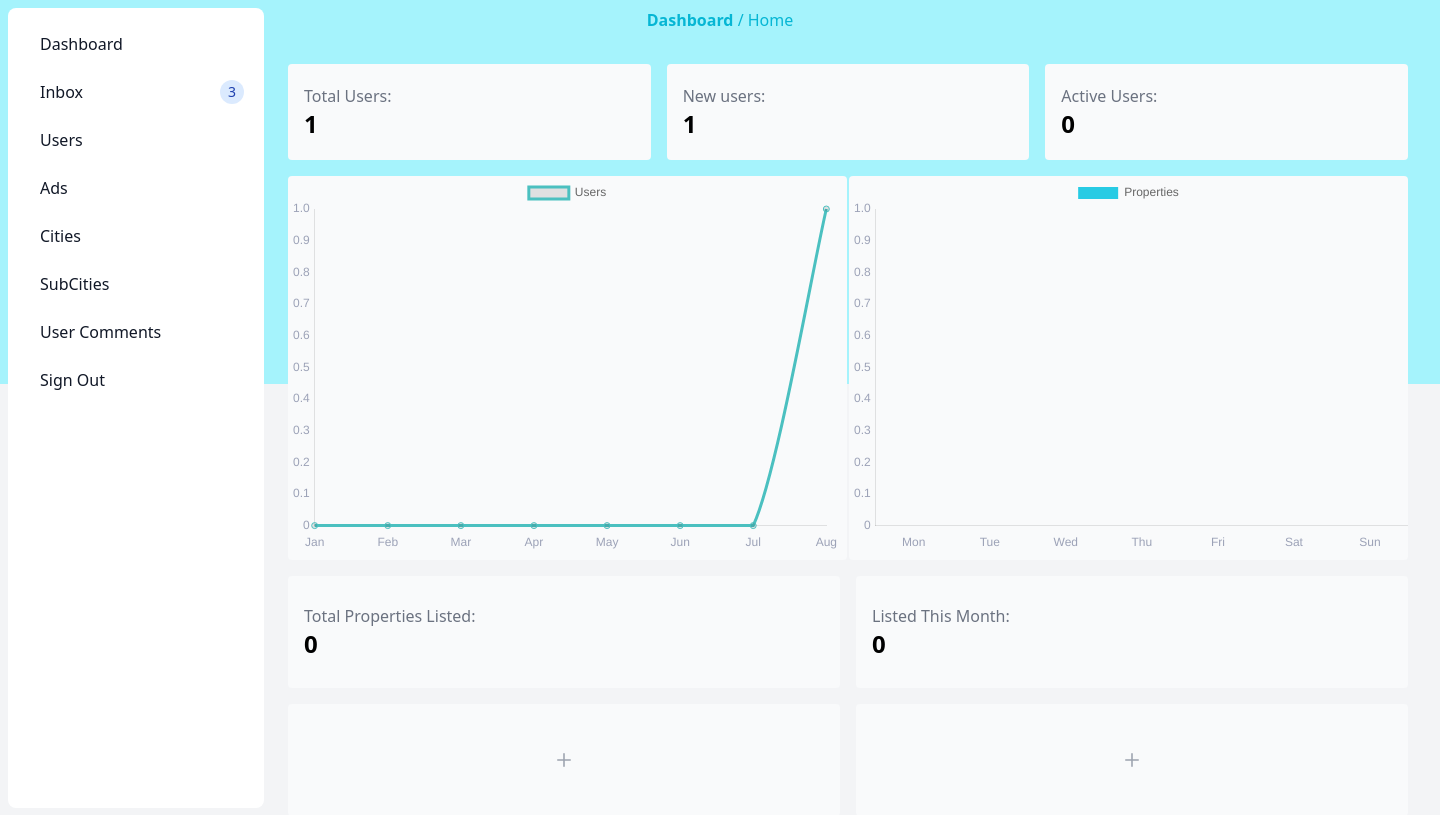
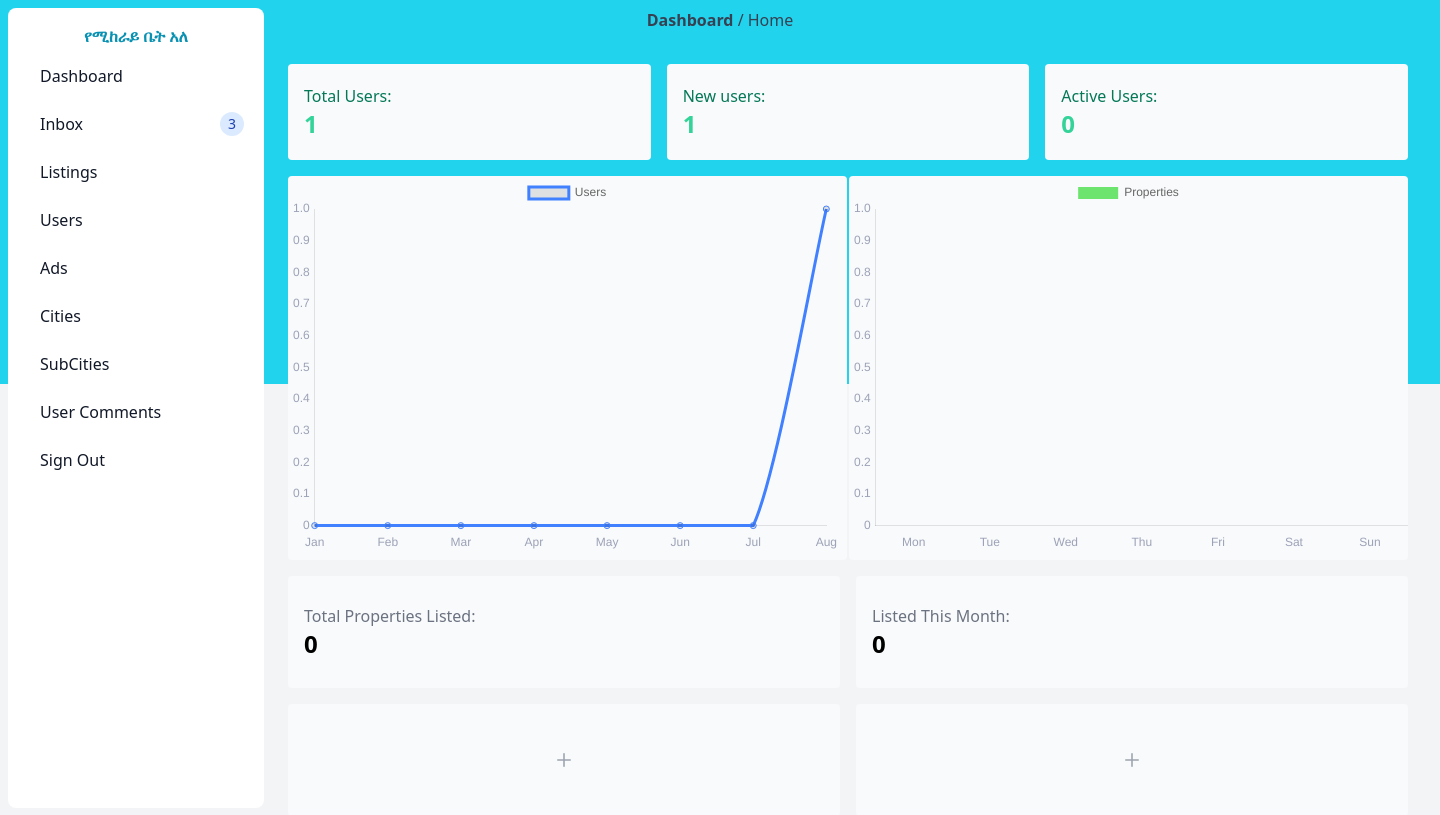
Before and after one commit to natnael0024/rental_house_marketplace, a Django app: page /admin-panel/ in a window 1440 px wide. Shown: the top 815 px of the page. Run offline with Django 5.2, Linux system fonts and the light colour scheme; the visitor is signed in with stand-in values (Sample User, id 1); data comes from the database, SQL or seed files in the repository; data that the repository does not hold is empty; style sheets or scripts are compiled from the project's sources; parts of the project's set-up code (start-up, migrations or seed data) failed here and were passed over; some libraries are stand-ins or nearby versions.

Commit message:
listing management added

```diff
--- a/admindashboard/urls.py
+++ b/admindashboard/urls.py
@@ -6,6 +6,8 @@ urlpatterns = [
     path('',  views.dashboard,  name='admin-dashboard' ),
     path('users',  views.get_users,  name='admin-users' ),
     path('users/<int:id>/action',  views.ban_unban_user,  name='admin-action'),
+    path('listings',  views.get_listings,  name='admin-listings'),
+    path('listings/<int:id>',  views.set_listing_status,  name='admin-listing-status'),
     path('ads',  views.create_add,  name='admin-ads'),
     path('ads/<int:id>',  views.set_ad_status,  name='admin-ads-status'),
     path('cities/add',  views.add_city,  name='admin-add-city'),
--- a/admindashboard/views.py
+++ b/admindashboard/views.py
@@ -88,10 +88,32 @@ def dashboard(request):
     return render(request,'admin/pages/dashboard.html', context)
 
 @staff_member_required
+def get_listings(request):
+    listings = Listing.objects.all().order_by('-created_at')
+
+    paginator = Paginator(listings, 10)  # Show 10
+    page_number = request.GET.get('page')
+    page_obj = paginator.get_page(page_number)
+    context = {
+        'listings':page_obj,
+        'page_obj': page_obj ,
+    }
+    return render(request,'admin/pages/listings.html', context)
+
+@staff_member_required
+def set_listing_status(request, id):
+    listing = Listing.objects.filter(id=id).first()
+    if listing:
+        listing.admin_status = not listing.admin_status
+        listing.save()
+
+    return redirect('admin-listings')
+
+@staff_member_required
 def get_users(request):
     users = CustomUser.objects.all().order_by('-created_at')
 
-    paginator = Paginator(users, 4)  # Show 10 orders per page
+    paginator = Paginator(users, 4)  # Show 10  per page
     page_number = request.GET.get('page')
     page_obj = paginator.get_page(page_number)
     context = {
--- a/listing/models.py
+++ b/listing/models.py
@@ -33,6 +33,7 @@ class Listing(models.Model):
     phone_number1 = models.CharField(max_length=20)
     phone_number2 = models.CharField(max_length=20, null=True, blank=True)
     status = models.BooleanField(default=True)
+    admin_status = models.BooleanField(default=True)
     created_at = models.DateTimeField(auto_now_add=True)
     updated_at = models.DateTimeField(auto_now=True)
 
--- a/listing/views.py
+++ b/listing/views.py
@@ -18,7 +18,7 @@ supabase: Client = create_client(os.environ.get('SUPABASE_URL'), os.environ.get(
 bucket_name = os.environ.get('SUPABASE_BUCKET')
 
 def index(request):
-    base_query = Listing.objects.prefetch_related('medias').all().order_by('-created_at')
+    base_query = Listing.objects.prefetch_related('medias').filter(admin_status=True).order_by('-created_at')
     price = request.GET.get('price')
     city = request.GET.get('city')
     subcity = request.GET.get('subcity')
--- a/templates/admin/base-admin.html
+++ b/templates/admin/base-admin.html
@@ -17,7 +17,8 @@
     <link href="https://cdn.jsdelivr.net/npm/tailwindcss@2.2.16/dist/tailwind.min.css" rel="stylesheet">
 </head>
 <body class="bg-gray-100 mt-2 ">
-   {% block overlay%}{% endblock overlay%}
+   {% comment %} {% block overlay%}{% endblock overlay%} {% endcomment %}
+   <div class=" min-h-96 w-full bg-cyan-400 absolute -z-10 top-0 "></div>
 
    {% if messages %}
     <div class=" absolute top-5 right-2 bg-white rounded p-4 max-w-[7rem]">
@@ -28,7 +29,7 @@
    {%endif%}
 
     <!-- Sidebar -->
-    <div class=" flex justify-between  top-2 left-3 fixed z-50">
+    <div class=" flex justify-between  top-6 left-6 fixed z-50">
       <button id="sidebar-btn">
          <i class="fas fa-bars    "></i>
        </button>
@@ -37,6 +38,9 @@
     <div class=" flex justify-between">
       <aside id="default-sidebar" class="fixed top-2 left-2 rounded-md z-40 w-64 h-screen transition-transform " aria-label="Sidebar">
          <div class="h-full px-3 py-4 overflow-y-auto rounded-lg bg-white">
+            <div class="w-full flex items-center justify-center mb-2 mr-2">
+               <span class=" text-center font-sans font-semibold text-cyan-600">የሚከራይ ቤት አለ</span>
+            </div>
             <ul class="space-y-2 font-medium">
                <li>
                   <a href="{% url 'admin-dashboard' %}" class="flex items-center p-2 text-gray-900 rounded-lg  hover:bg-gray-100  group">
@@ -58,6 +62,12 @@
                      <i class="fa fa-inbox" aria-hidden="true"></i>
                      <span class="flex-1 ms-3 whitespace-nowrap">Inbox</span>
                      <span class="inline-flex items-center justify-center w-3 h-3 p-3 ms-3 text-sm font-medium text-blue-800 bg-blue-100 rounded-full dark:bg-blue-900 dark:text-blue-300">3</span>
+                  </a>
+               </li>
+               <li>
+                  <a href="{% url 'admin-listings' %}" class="flex items-center p-2 text-gray-900 rounded-lg  hover:bg-gray-100  group">
+                     <i class="fa fa-house" aria-hidden="true"></i>
+                     <span class="flex-1 ms-3 whitespace-nowrap">Listings</span>
                   </a>
                </li>
                <li>
@@ -113,7 +123,7 @@
        <!-- Main content -->
       <div class=" z-30 w-full">
         <div class=" text-center">
-           <span class=" font-semibold text-cyan-500">
+           <span class=" font-semibold text-gray-700">
               Dashboard
               <span class=" font-thin ">{%block page_title %}  {%endblock page_title %}</span>
            </span>
--- a/templates/admin/pages/dashboard.html
+++ b/templates/admin/pages/dashboard.html
@@ -12,29 +12,29 @@
       <div class="grid grid-cols-3 gap-4 mb-4">
          <div class="flex items-center p-4 justify-between h-24 rounded bg-gray-50 dark:bg-gray-800">
             <div class=" flex flex-col">
-                <span class=" text-gray-500">Total Users:</span>
-                <h3 class=" text-2xl font-bold">{{total_users}}</h3>
+                <span class=" text-green-700">Total Users:</span>
+                <h3 class=" text-2xl text-green-400 font-bold">{{total_users}}</h3>
             </div>
             <div class="">
-                <i class="fas fa-user-friends"></i>
+                <i class="fas fa-user-friends text-3xl text-green-700"></i>
             </div>
          </div>
          <div class="flex items-center justify-between p-4 h-24 rounded bg-gray-50 dark:bg-gray-800">
             <div class=" flex flex-col">
-                <span class=" text-gray-500">New users:</span>
-                <h3 class=" text-2xl font-bold">{{month_new_users}}</h3>
+                <span class=" text-green-700">New users:</span>
+                <h3 class=" text-2xl text-green-400 font-bold">{{month_new_users}}</h3>
             </div>
             <div class="">
-                <i class="fas fa-user-plus    "></i>
+                <i class="fas fa-user-plus text-3xl text-green-700"></i>
             </div>
          </div>
          <div class="flex items-center justify-between p-4 h-24 rounded bg-gray-50 dark:bg-gray-800">
             <div class=" flex flex-col">
-                <span class=" text-gray-500">Active Users:</span>
-                <h3 class=" text-2xl font-bold">{{active_users}}</h3>
+                <span class=" text-green-700">Active Users:</span>
+                <h3 class=" text-2xl text-green-400 font-bold">{{active_users}}</h3>
             </div>
             <div class="">
-                <i class="fas fa-user-check    "></i>
+                <i class="fas fa-user-check text-green-700 text-3xl "></i>
             </div>
          </div>
       </div>
@@ -136,7 +136,7 @@
                {
                    label: "Users",
                    data: {{ user_data|safe }},
-                   borderColor: 'rgb(75, 192, 192)',
+                   borderColor: '#4180ff',
                    tension: 0.2,
                }
            ]
@@ -190,7 +190,7 @@
                    label: "Properties",
                    data: {{ pr_data|safe }},
                    backgroundColor: [
-                     '#27cbe4',
+                     '#6ce46e',
                    ]
 
                }
--- a/templates/base.html
+++ b/templates/base.html
@@ -119,7 +119,7 @@
             <div class=" flex  items-center gap-3">
                 {%if user.is_authenticated%}
                 <a href="{% url 'conversation_list' %}" class=" hidden sm:block">
-                    <i class="fa fa-envelope" aria-hidden="true"></i>
+                    <i style="color: rgb(74,222,128) " class="fa fa-envelope text-xl" ></i>
                 </a>
                  {%endif%}
                 <a  href="{% url 'listing_create' %}" class=" hidden sm:block  border bg-cyan-600 hover:bg-cyan-600 text-white font-medium py-2 px-4 rounded-md">
@@ -177,7 +177,7 @@
               <div>
                 <form action="{% url 'comment-create' %}" method="POST" class=" flex flex-col gap-2 lg:w-[20rem]">
                     {% csrf_token %}
-                    <span>Please take a moment to share your thoughts on this website. What do you like? What could be better?</span>
+                    <span>Please take a moment to share your thoughts on this website.</span>
                     <textarea class=" rounded " maxlength="500" rows="3" cols="40" name="content" id="comment" placeholder="write your comment..."></textarea>
                     <button type="submit" class=" bg-cyan-500 focus:ring-2 focus:ring-cyan-100 p-2 rounded">
                         <i class="fa fa-comment" aria-hidden="true"></i>
--- a/theme/static_src/src/styles.css
+++ b/theme/static_src/src/styles.css
@@ -15,4 +15,7 @@
 }
 /* c{
     color: #27cbe4;
+    color: #6ce46e;
+    color: #4180ff;
+
 } */
```
Also changed, not shown: templates/admin/pages/ads.html (+6 -3 lines), templates/admin/pages/listings.html (added, +118 -0 lines), listing/migrations/0005_listing_admin_status.py (added).
